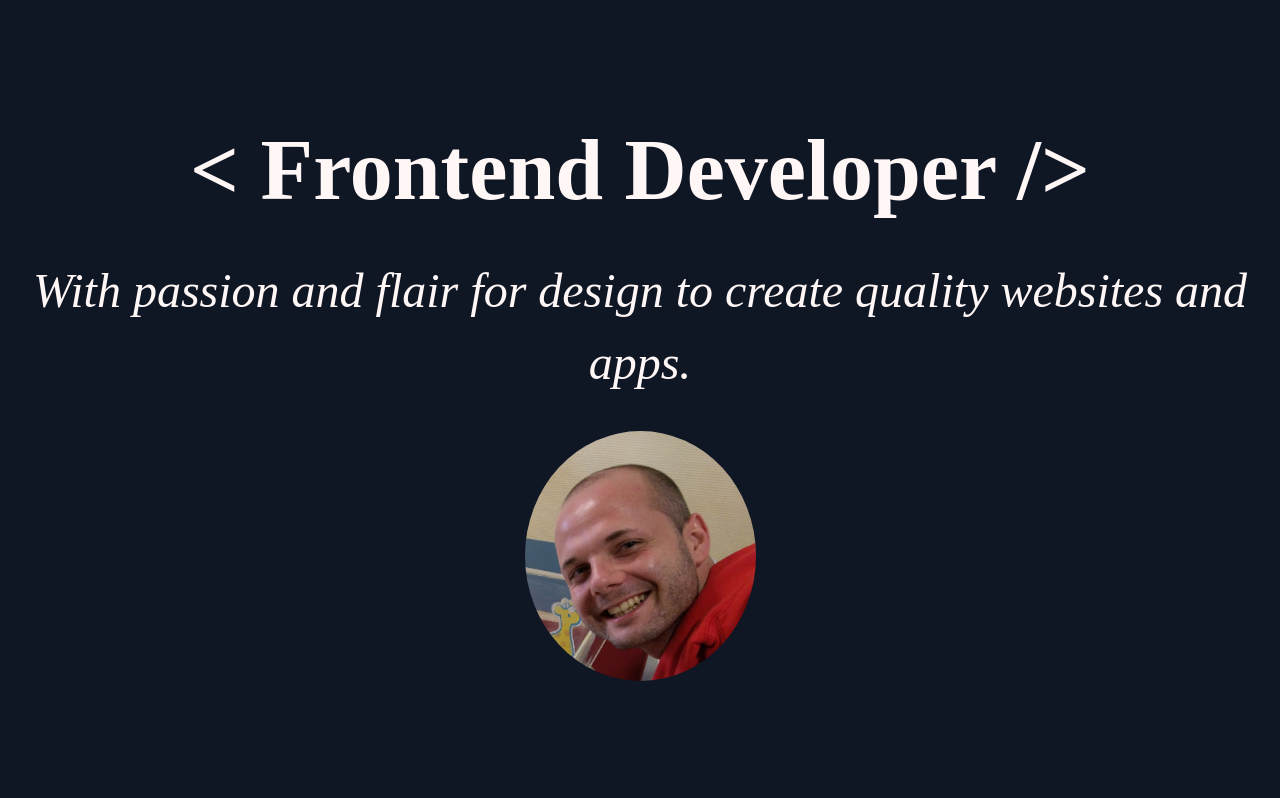
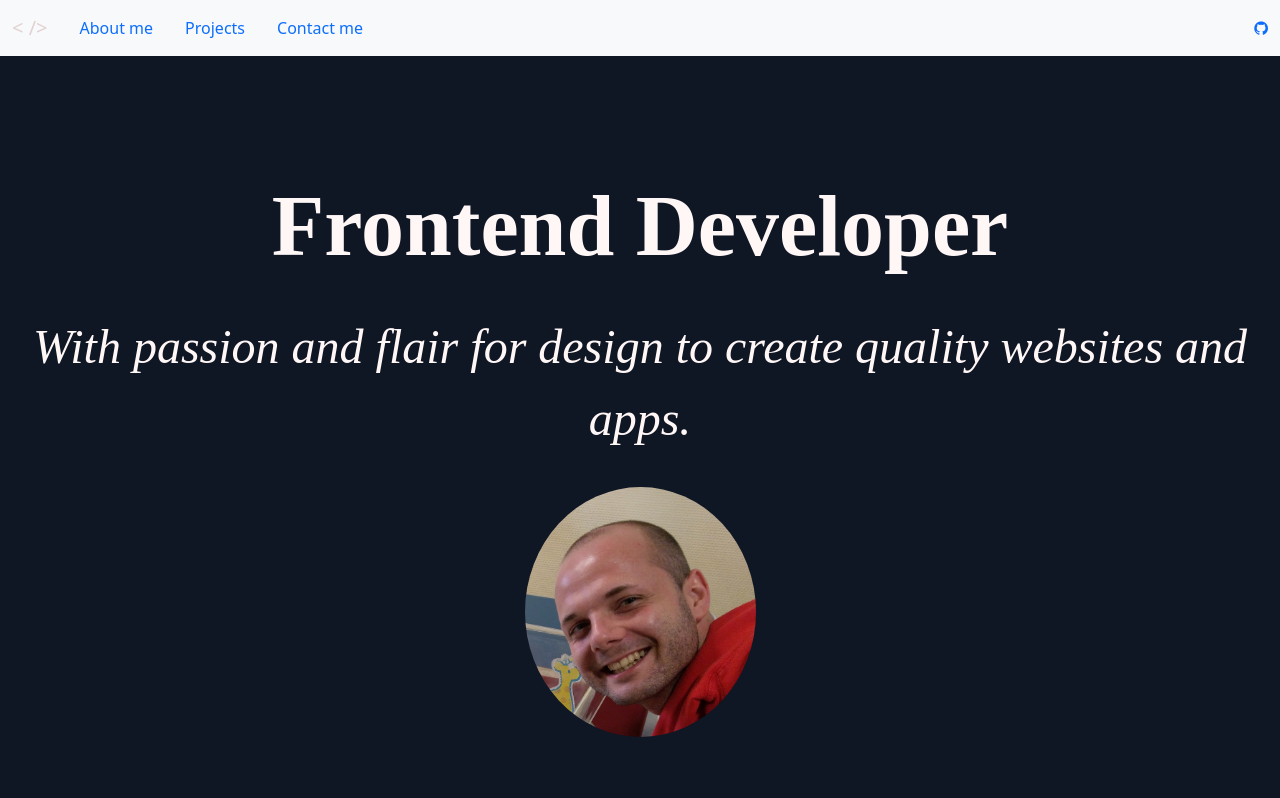
Before and after one commit to vdomi92/portfolio-website, a React (Create React App) app: page / in a window 1280 px wide. Shown: the top 798 px of the page. Built offline with nearby package versions, Linux system fonts and the light colour scheme; a web font is replaced by a local one.

Commit message:
first version of the header, still work in progress

```diff
--- a/public/index.html
+++ b/public/index.html
@@ -19,6 +19,10 @@
       integrity="sha384-MrcW6ZMFYlzcLA8Nl+NtUVF0sA7MsXsP1UyJoMp4YLEuNSfAP+JcXn/tWtIaxVXM"
       crossorigin="anonymous"
     ></script>
+    <link
+      rel="stylesheet"
+      href="https://cdnjs.cloudflare.com/ajax/libs/font-awesome/4.7.0/css/font-awesome.min.css"
+    />
     <link rel="preconnect" href="https://fonts.googleapis.com" />
     <link rel="preconnect" href="https://fonts.gstatic.com" crossorigin />
     <link
--- a/src/App.css
+++ b/src/App.css
@@ -9,6 +9,24 @@ body {
 .container {
   margin: 0;
   padding: 0;
+}
+
+.navbar-content {
+  width: 100%;
+}
+.navbar-nav {
+  width: 100%;
+}
+
+.gitHubIcon {
+  width: 10%;
+}
+
+@media screen and (max-width: 576px) {
+  .navBreakingPoint {
+    margin: auto;
+    background-color: black;
+  }
 }
 
 .profilePicture {
--- a/src/App.js
+++ b/src/App.js
@@ -3,10 +3,12 @@ import FirstSection from './components/FirstSection'
 import Introduction from './components/Introduction'
 import Projects from './components/Projects'
 import ContactMe from './components/ContactMe'
+import Header from './components/Header'
 
 function App() {
   return (
     <>
+      <Header></Header>
       <FirstSection></FirstSection>
       <Introduction></Introduction>
       <Projects></Projects>
--- a/src/components/FirstSection.js
+++ b/src/components/FirstSection.js
@@ -2,7 +2,7 @@ import React from 'react'
 import profilePicture from '../images/profilepic.jpg'
 
 const FirstSection = () => {
-  const opening = '< Frontend Developer />'
+  const opening = ' Frontend Developer '
   return (
     <div className='firstSection text-center d-flex flex-column justify-content-center align-items-center'>
       <h1 className='mb-3 firstSectionTitle'>{opening}</h1>
--- /dev/null
+++ b/src/components/Header.js
@@ -0,0 +1,33 @@
+import React from 'react'
+import gitIcon from '../images/githubIcon.png'
+
+const Header = () => {
+  return (
+    <nav className='navbar navbar-expand-sm bg-light'>
+      <div className='container-fluid'>
+        <span className='navbar-brand'>{'< />'}</span>
+
+        <div className='navbar-content '>
+          <ul className='navbar-nav d-flex justify-content-center'>
+            <li className='nav-item mx-2 align-self-center'>
+              <a className='nav-link'>About me</a>
+            </li>
+            <li className='nav-item mx-2 align-self-center'>
+              <a className='nav-link'>Projects</a>
+            </li>
+            <li className='nav-item mx-2 align-self-center me-auto navBreakingPoint'>
+              <a className='nav-link'>Contact me</a>
+            </li>
+            <li className='nav-item align-self-center '>
+              <a href='https://github.com/vdomi92' target='_blank'>
+                <i className='fa fa-github'></i>
+              </a>
+            </li>
+          </ul>
+        </div>
+      </div>
+    </nav>
+  )
+}
+
+export default Header
```
Also changed, not shown: src/images/githubIcon.png (added).
